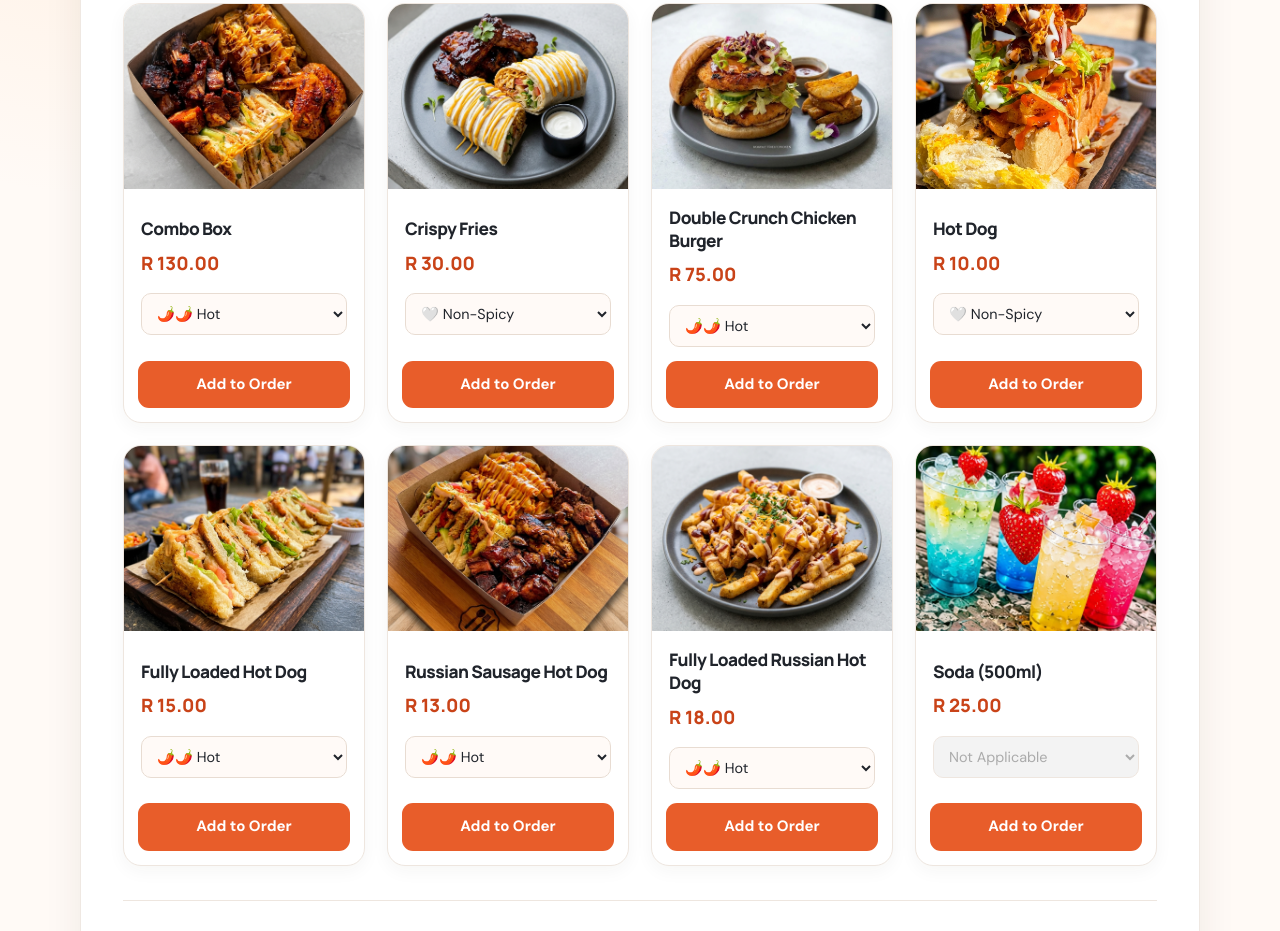
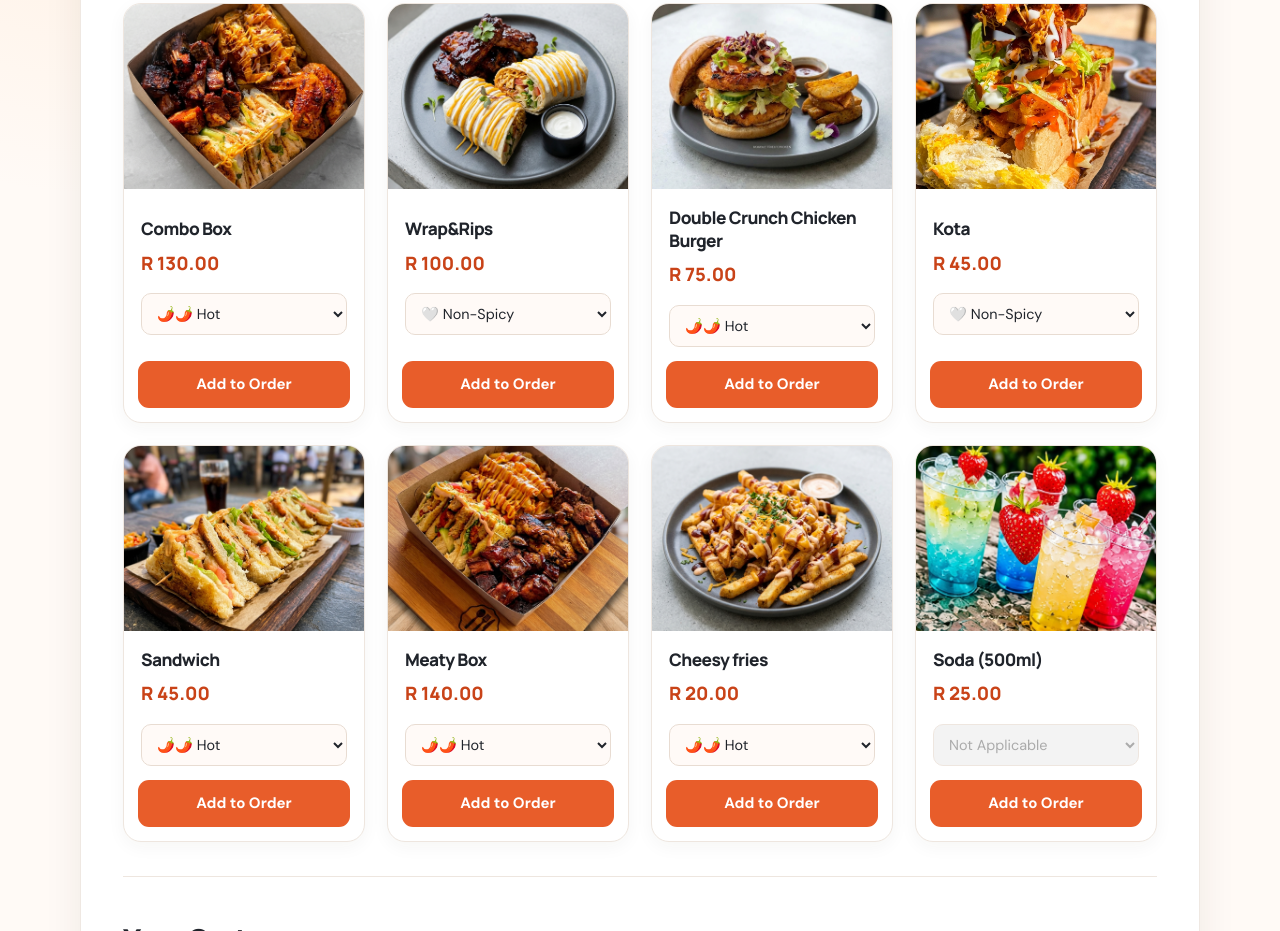
Before and after one commit to Simphiwe13/simbite, a plain HTML site: page index.html in a window 1280 px wide. Shown: the part 284-1215 px from the top of the page. Drawn offline with Linux system fonts and the light colour scheme.

Commit message:
Update index.html

```diff
--- a/index.html
+++ b/index.html
@@ -283,8 +283,8 @@
         <div class="menu-item">
             <img src="wrapribs.jpg" alt="Crispy Fries" onerror="this.src='https://via.placeholder.com/240x140?text=Crispy+Fries'">
             <div class="menu-content">
-                <h3>Crispy Fries</h3>
-                <p>R 30.00</p>
+                <h3>Wrap&Rips</h3>
+                <p>R 100.00</p>
                 <select id="spice-fries">
                     <option value="Non-Spicy" selected>🤍 Non-Spicy</option>
                     <option value="Mild">🌶️ Mild</option>
@@ -292,7 +292,7 @@
                     <option value="Extra Hot">🌶️🌶️🌶️ Extra Hot</option>
                 </select>
             </div>
-            <button onclick="addToCart('Crispy Fries', 30, 'spice-fries')">Add to Order</button>
+            <button onclick="addToCart('Crispy Fries', 100, 'spice-fries')">Add to Order</button>
         </div>
 
         <!-- Double Crunch Chicken Burger -->
@@ -315,8 +315,8 @@
         <div class="menu-item">
             <img src="kota.jpg" alt="Hot Dog" onerror="this.src='https://via.placeholder.com/240x140?text=Hot+Dog'">
             <div class="menu-content">
-                <h3>Hot Dog</h3>
-                <p>R 10.00</p>
+                <h3>Kota</h3>
+                <p>R 45.00</p>
                 <select id="spice-hotdog">
                     <option value="Non-Spicy" selected>🤍 Non-Spicy</option>
                     <option value="Mild">🌶️ Mild</option>
@@ -331,8 +331,8 @@
         <div class="menu-item">
             <img src="sandwich.jpg" alt="Fully Loaded Hot Dog" onerror="this.src='https://via.placeholder.com/240x140?text=Fully+Loaded+Hot+Dog'">
             <div class="menu-content">
-                <h3>Fully Loaded Hot Dog</h3>
-                <p>R 15.00</p>
+                <h3>Sandwich</h3>
+                <p>R 45.00</p>
                 <select id="spice-loaded-hotdog">
                     <option value="Non-Spicy">🤍 Non-Spicy</option>
                     <option value="Mild">🌶️ Mild</option>
@@ -347,8 +347,8 @@
         <div class="menu-item">
             <img src="meatybox.jpg" alt="Russian Sausage Hot Dog" onerror="this.src='https://via.placeholder.com/240x140?text=Russian+Hot+Dog'">
             <div class="menu-content">
-                <h3>Russian Sausage Hot Dog</h3>
-                <p>R 13.00</p>
+                <h3>Meaty Box</h3>
+                <p>R 140.00</p>
                 <select id="spice-russian">
                     <option value="Non-Spicy">🤍 Non-Spicy</option>
                     <option value="Mild">🌶️ Mild</option>
@@ -363,8 +363,8 @@
         <div class="menu-item">
             <img src="fries.jpg" alt="Fully Loaded Russian Hot Dog" onerror="this.src='https://via.placeholder.com/240x140?text=Fully+Loaded+Russian'">
             <div class="menu-content">
-                <h3>Fully Loaded Russian Hot Dog</h3>
-                <p>R 18.00</p>
+                <h3>Cheesy fries</h3>
+                <p>R 20.00</p>
                 <select id="spice-loaded-russian">
                     <option value="Non-Spicy">🤍 Non-Spicy</option>
                     <option value="Mild">🌶️ Mild</option>
```
